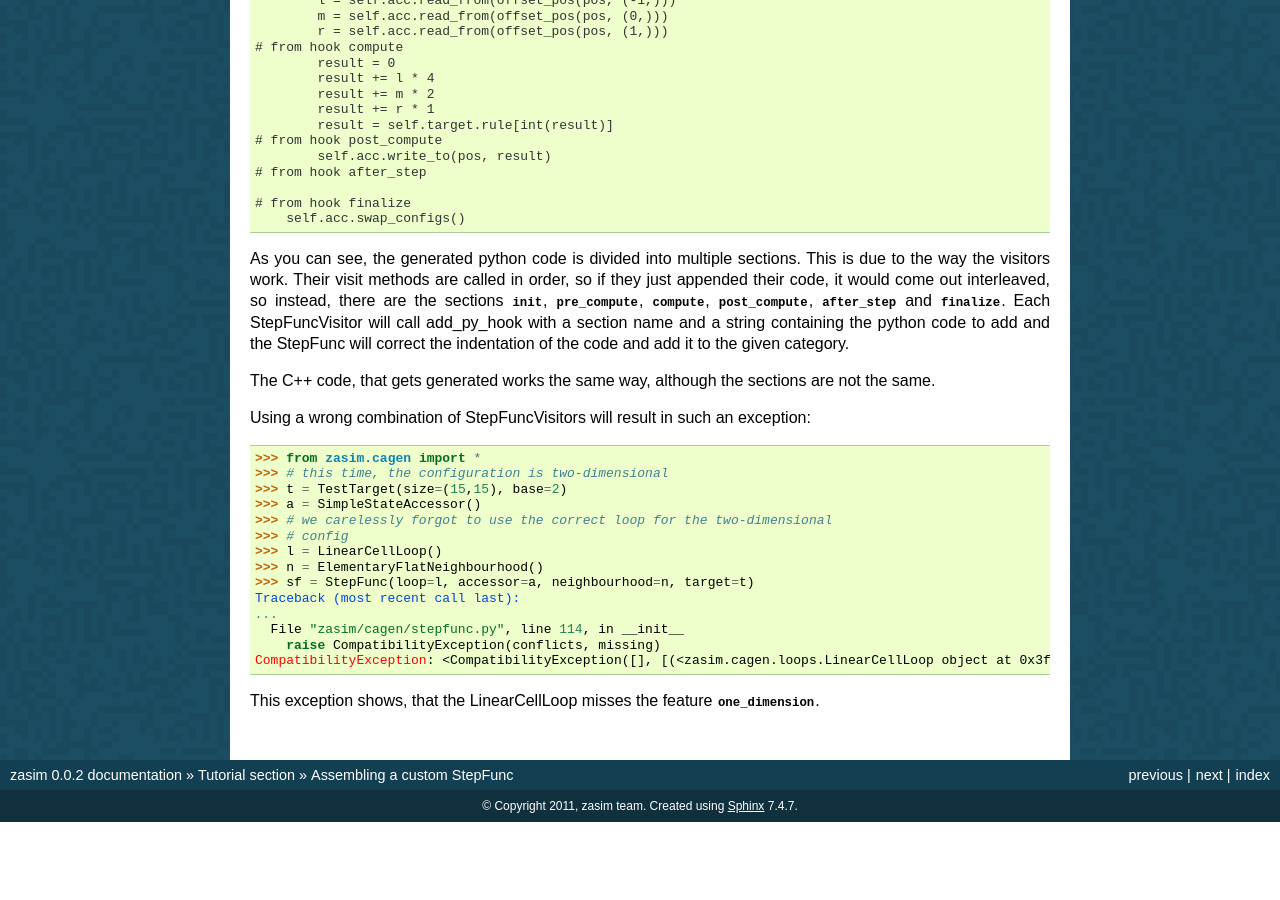
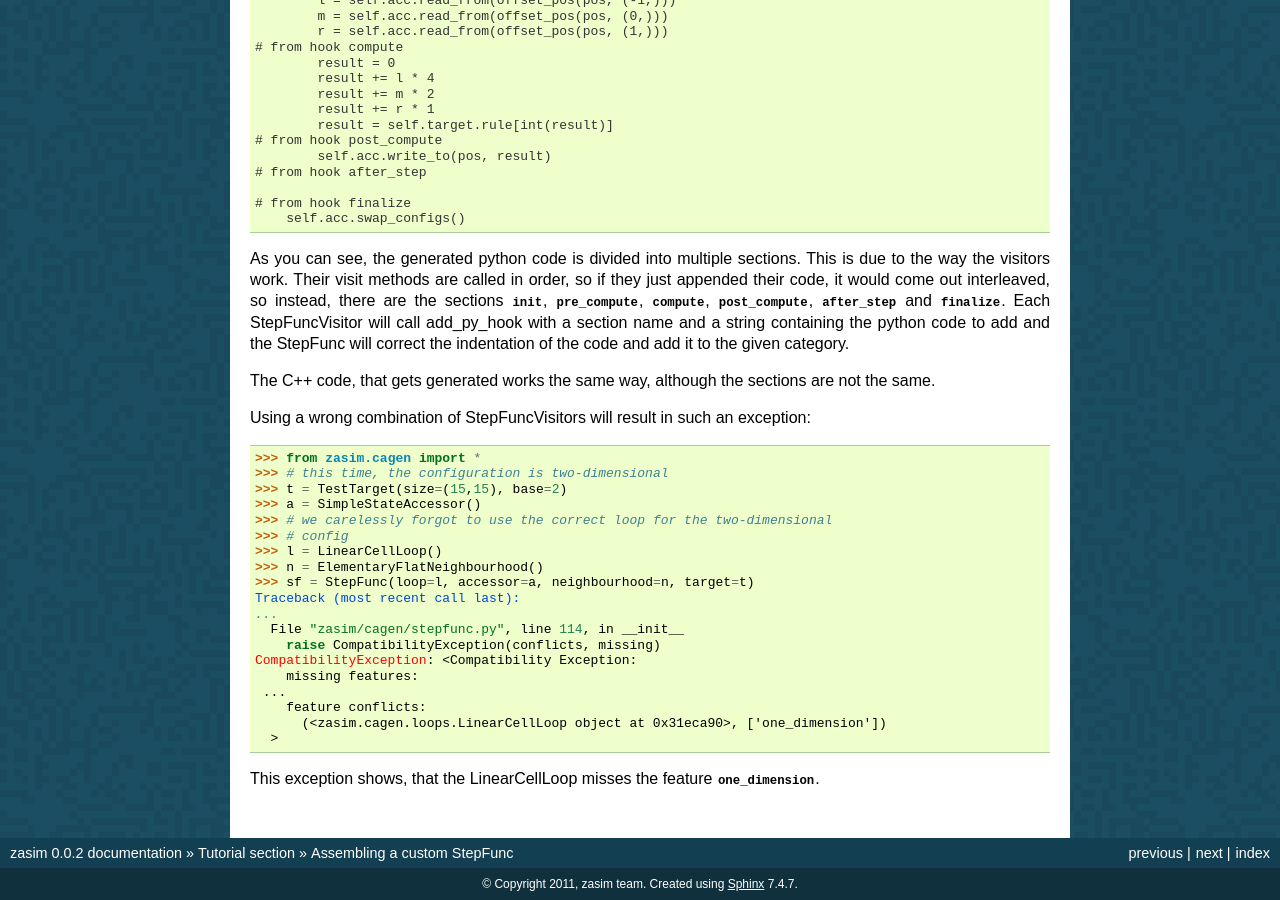
Before and after one commit to timo/zasim, a Sphinx documentation site: the page built from docs/tutorial/custom_stepfunc.rst, in a window 1280 px wide and 900 px high, scrolled down 3685 px. Built offline with Sphinx 7.4.7, drawn with Linux system fonts in a browser that asks for light colours; formulas are drawn with MathJax 3; pages that are not in the unit, such as notebooks, are missing from menus; before the commit the page ends 4507 px from its top, so only the background shows below that.

Commit message:
prettier compatibility exception printout

```diff
--- a/docs/tutorial/custom_stepfunc.rst
+++ b/docs/tutorial/custom_stepfunc.rst
@@ -297,6 +297,11 @@ Using a wrong combination of StepFuncVisitors will result in such an exception:
     ...
       File "zasim/cagen/stepfunc.py", line 114, in __init__
         raise CompatibilityException(conflicts, missing)
-    CompatibilityException: <CompatibilityException([], [(<zasim.cagen.loops.LinearCellLoop object at 0x3fae790>, ['one_dimension'])])>
+    CompatibilityException: <Compatibility Exception:
+        missing features:
+     ...
+        feature conflicts:
+          (<zasim.cagen.loops.LinearCellLoop object at 0x31eca90>, ['one_dimension'])
+      >
 
 This exception shows, that the LinearCellLoop misses the feature `one_dimension`.
```
Also changed, not shown: 1 other file.
